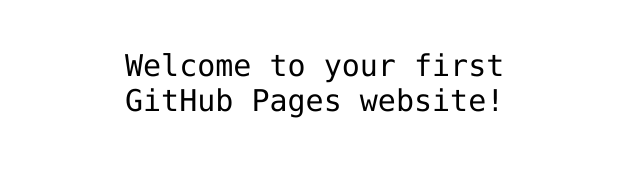
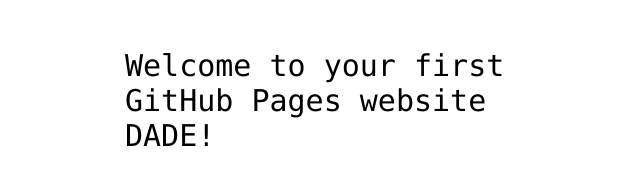
Before and after one commit to szpecek/hello-world, a plain HTML site: page index.html in a window 1280 px wide. Shown: the part 340-524 px from the top of the page, without its empty margins (315-955 px from the left). Drawn offline with Linux system fonts and the light colour scheme.

Commit message:
Update index.html

```diff
--- a/index.html
+++ b/index.html
@@ -12,7 +12,7 @@
 <img src="https://octodex.github.com/images/daftpunktocat-thomas.gif" id="octocat" alt="octocat-gif" />
 
 <!-- Change this code here by copy and pasting your template on line 15 -->
-<p>Welcome to your first GitHub Pages website!</p>
+<p>Welcome to your first GitHub Pages website  DADE!</p>
 
 </body>
 </html>
```
